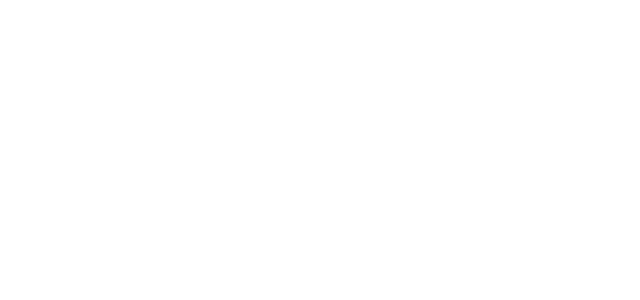
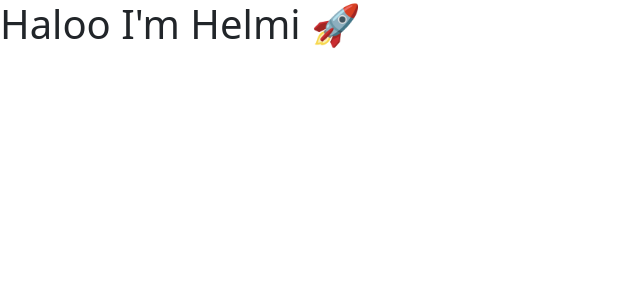
Before and after one commit to falfarezaba/collaboration-react-test-5, a React (Vite) app: page /helmi in a window 1280 px wide. Before the commit this address had no page. Shown: the top 300 px of the page, without its empty margins (0-640 px from the left). Built offline with nearby package versions, Linux system fonts and the light colour scheme.

Commit message:
Helmi (#8)
* Pages Helmi

* ketinggalan routingnya :)

```diff
--- a/src/App.jsx
+++ b/src/App.jsx
@@ -2,6 +2,7 @@
 import Home from "./pages/Home";
 import Reza from "./pages/Reza";
 import Nelan from "./pages/Nelan";
+import Helmi from "./pages/Helmi";
 import Billy from "./pages/Billy";
 
 function App() {
@@ -11,6 +12,7 @@
                 <Route path="/" element={<Home />} />
                 <Route path="/reza" element={<Reza />} />
                 <Route path="/nelan" element={<Nelan />} />
+                <Route path="/helmi" element={<Helmi/>} />
                 <Route path="/billy" element={<Billy />} />
             </Routes>
         </BrowserRouter>
--- /dev/null
+++ b/src/pages/Helmi.jsx
@@ -0,0 +1,9 @@
+const Helmi = () => {
+    return (
+        <div>
+            <h1>Haloo I'm Helmi 🚀</h1>
+        </div>
+    )
+}
+
+export default Helmi;
```
